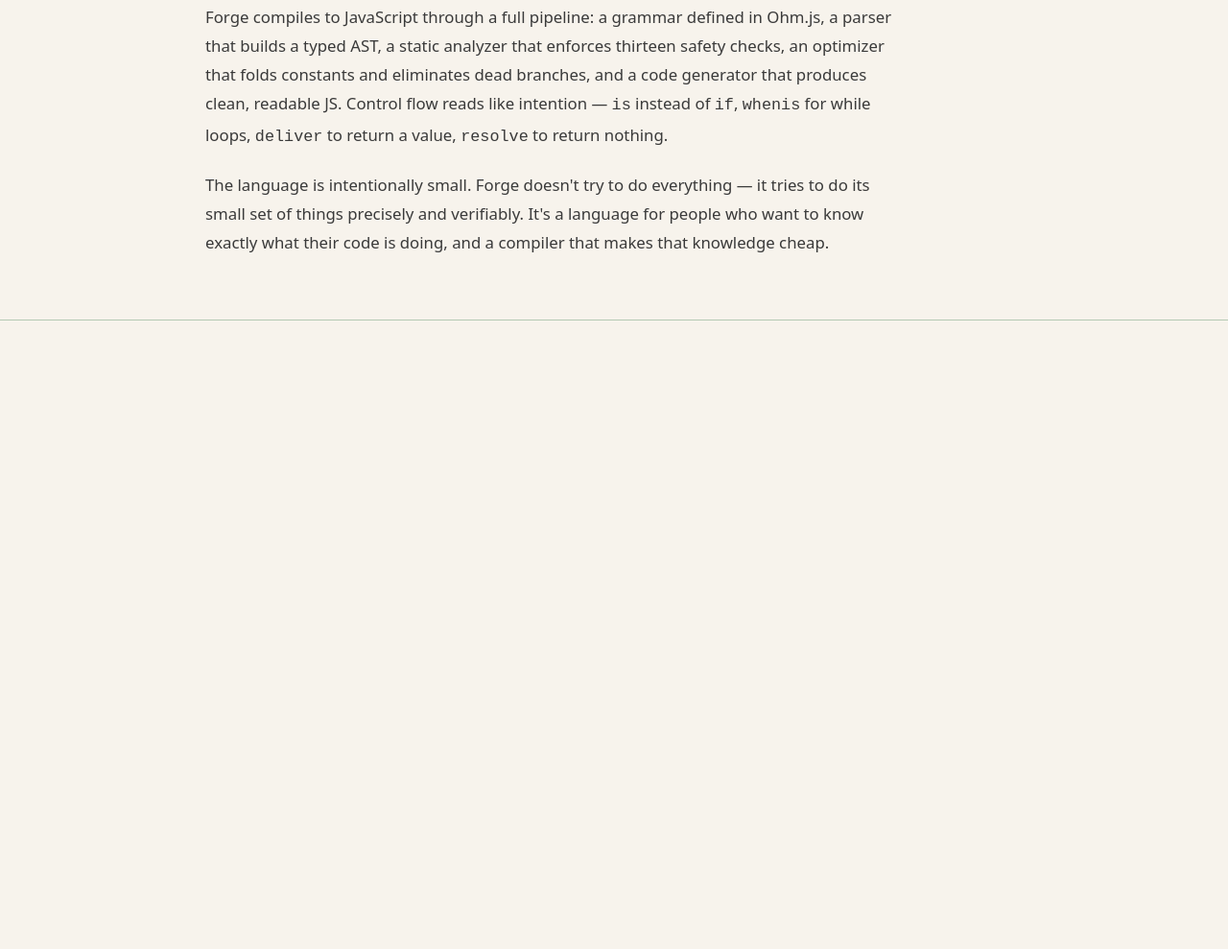
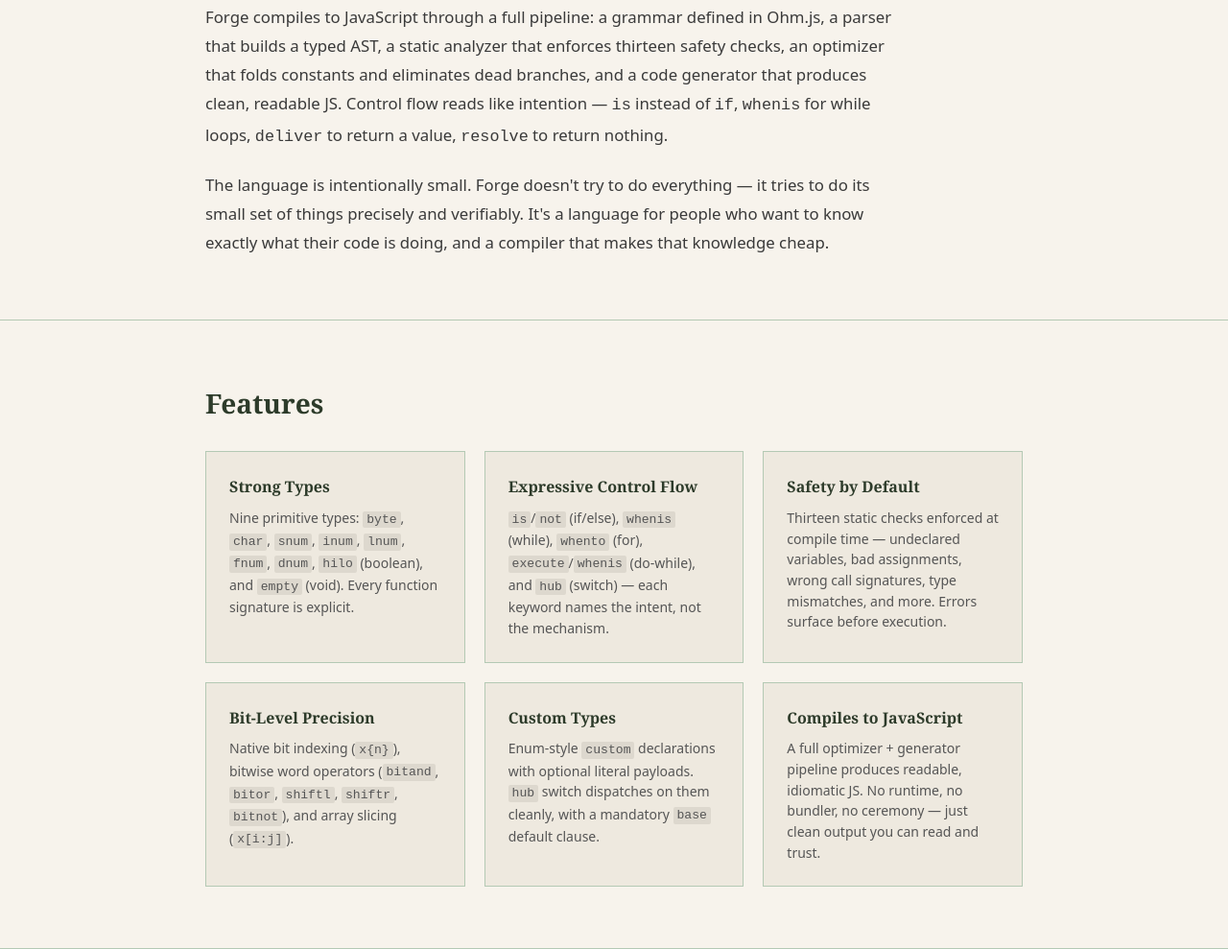
Before and after one commit to JohhannasReyn/Forge, a website: page docs/index.html in a window 1280 px wide. Shown: the part 978-1967 px from the top of the page at 96% size. Before the commit the page ends 1312 px from the top, so only its background shows below. Drawn offline with Linux system fonts and the light colour scheme.

Commit message:
feat: add features grid to Forge website

```diff
--- a/docs/index.html
+++ b/docs/index.html
@@ -53,3 +53,45 @@
 </section>
 
 <hr class="section-rule">
+
+<!-- FEATURES -->
+<section id="features">
+  <div class="container">
+    <h2>Features</h2>
+    <div class="features-grid">
+
+      <div class="feature-card">
+        <h3>Strong Types</h3>
+        <p>Nine primitive types: <code>byte</code>, <code>char</code>, <code>snum</code>, <code>inum</code>, <code>lnum</code>, <code>fnum</code>, <code>dnum</code>, <code>hilo</code> (boolean), and <code>empty</code> (void). Every function signature is explicit.</p>
+      </div>
+
+      <div class="feature-card">
+        <h3>Expressive Control Flow</h3>
+        <p><code>is</code>/<code>not</code> (if/else), <code>whenis</code> (while), <code>whento</code> (for), <code>execute</code>/<code>whenis</code> (do-while), and <code>hub</code> (switch) — each keyword names the intent, not the mechanism.</p>
+      </div>
+
+      <div class="feature-card">
+        <h3>Safety by Default</h3>
+        <p>Thirteen static checks enforced at compile time — undeclared variables, bad assignments, wrong call signatures, type mismatches, and more. Errors surface before execution.</p>
+      </div>
+
+      <div class="feature-card">
+        <h3>Bit-Level Precision</h3>
+        <p>Native bit indexing (<code>x{n}</code>), bitwise word operators (<code>bitand</code>, <code>bitor</code>, <code>shiftl</code>, <code>shiftr</code>, <code>bitnot</code>), and array slicing (<code>x[i:j]</code>).</p>
+      </div>
+
+      <div class="feature-card">
+        <h3>Custom Types</h3>
+        <p>Enum-style <code>custom</code> declarations with optional literal payloads. <code>hub</code> switch dispatches on them cleanly, with a mandatory <code>base</code> default clause.</p>
+      </div>
+
+      <div class="feature-card">
+        <h3>Compiles to JavaScript</h3>
+        <p>A full optimizer + generator pipeline produces readable, idiomatic JS. No runtime, no bundler, no ceremony — just clean output you can read and trust.</p>
+      </div>
+
+    </div>
+  </div>
+</section>
+
+<hr class="section-rule">
```
